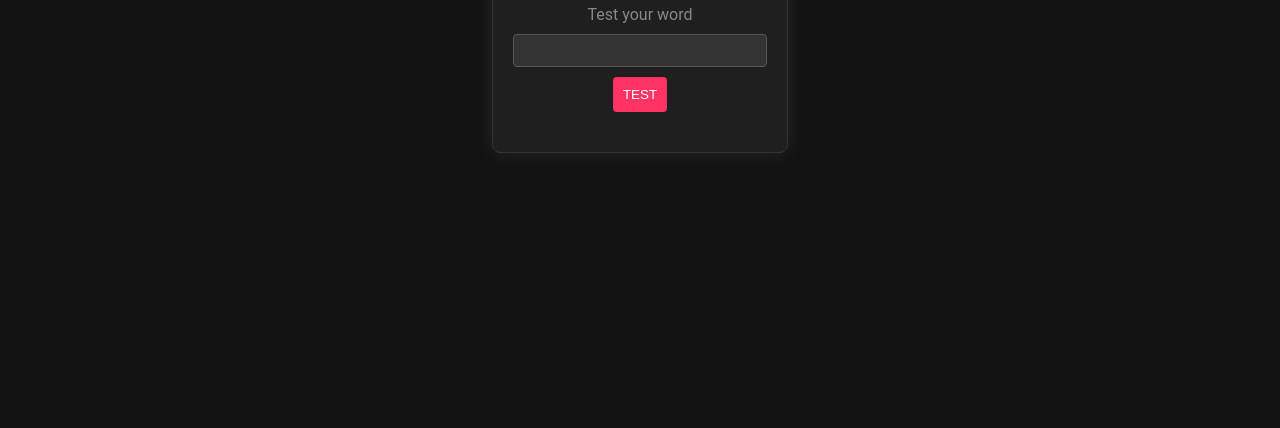
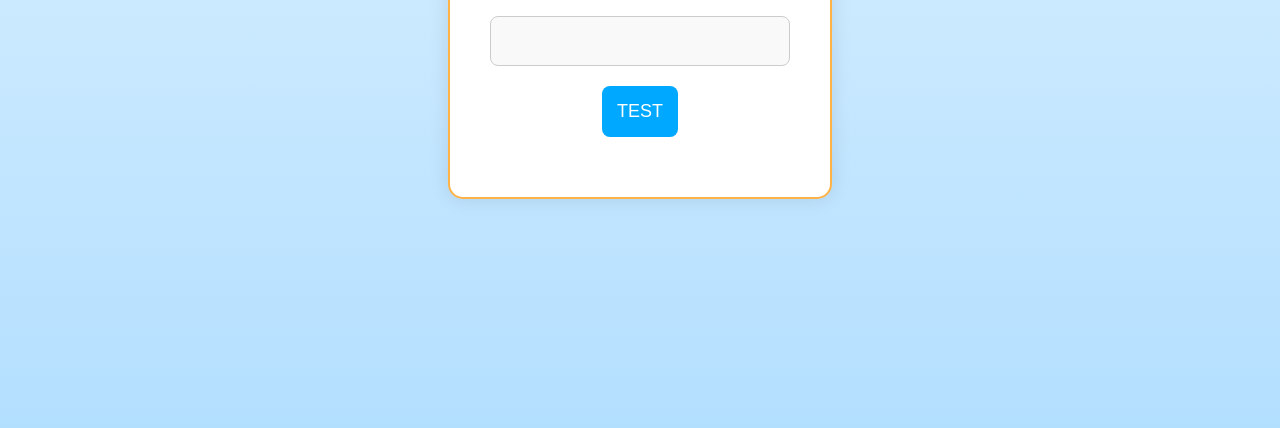
Before and after one commit to lordeske/Javascript-Palindrom, a plain HTML site: page index.html in a window 1280 px wide. Shown: the part 372-800 px from the top of the page. Drawn offline with Linux system fonts and the light colour scheme.

Commit message:
promijenjen css

```diff
--- a/styles.css
+++ b/styles.css
@@ -4,62 +4,70 @@ body {
     justify-content: center;
     height: 100vh;
     margin: 0;
-    background-color: #121212;
-    color: #ffffff;
-    font-family: 'Roboto', sans-serif;
+    background: linear-gradient(to bottom, #e0f3ff, #b3dfff);
+    font-family: 'Segoe UI', Tahoma, Geneva, Verdana, sans-serif;
+    background-size: 100% 100%;
+    background-attachment: fixed;
 }
 
 .container {
     text-align: center;
     max-width: 400px;
-    padding: 20px;
-    border: 1px solid #333;
-    border-radius: 8px;
-    background-color: #1f1f1f;
-    box-shadow: 0 0 20px rgba(255, 255, 255, 0.1);
+    padding: 30px;
+    border-radius: 15px;
+    background-color: #ffffff;
+    box-shadow: 0 0 20px rgba(0, 0, 0, 0.1);
+    border: 2px solid #ffb347;
 }
 
 h1 {
-    color: #00fffd;
+    color: #00a8ff;
+    font-size: 32px;
+    margin-bottom: 20px;
+    font-family: 'Pacifico', cursive;
 }
 
 #input-div {
-    margin-top: 20px;
+    margin-top: 30px;
 }
 
 label {
     display: block;
-    margin-bottom: 10px;
-    color: #888;
+    margin-bottom: 15px;
+    color: #666666;
+    font-size: 16px;
 }
 
 input {
-    width: 100%;
-    padding: 8px;
-    margin-bottom: 10px;
+    width: calc(100% - 20px);
+    padding: 15px;
+    margin-bottom: 20px;
     box-sizing: border-box;
-    background-color: #333;
-    color: #ffffff;
-    border: 1px solid #555;
-    border-radius: 4px;
+    background-color: #f9f9f9;
+    color: #333333;
+    border: 1px solid #cccccc;
+    border-radius: 8px;
+    font-size: 16px;
 }
 
 button {
-    padding: 10px;
-    background-color: #ff3366;
+    padding: 15px;
+    background-color: #00a8ff;
     color: #ffffff;
     border: none;
-    border-radius: 4px;
+    border-radius: 8px;
     cursor: pointer;
     transition: background-color 0.3s ease;
+    font-size: 18px;
 }
 
 button:hover {
-    background-color: #ff1a4d;
+    background-color: #007bb5;
 }
 
 #result {
-    margin-top: 20px;
+    margin-top: 30px;
     font-weight: bold;
-    color: #ffffff;
+    color: #333333;
+    font-size: 18px;
 }
```
